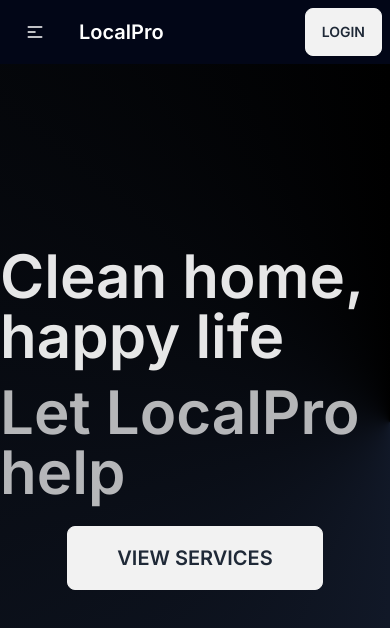
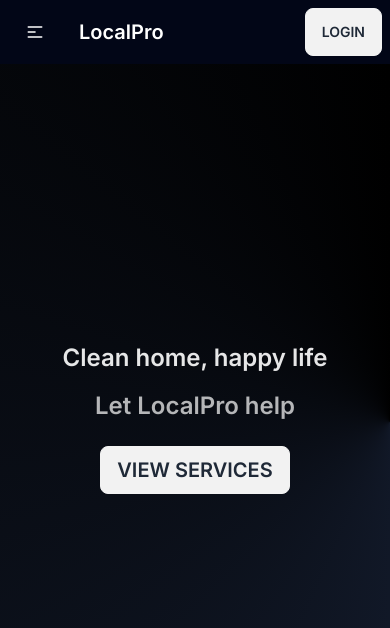
Before and after one commit to msrajawat298/rkarigar-in-nextjs, a Next.js app: page / in a window 390 px wide. Shown: the top 628 px of the page. Built offline with nearby package versions, Linux system fonts and the light colour scheme.

Commit message:
Making Intro Responsive

```diff
--- a/src/components/Intro.tsx
+++ b/src/components/Intro.tsx
@@ -5,9 +5,9 @@ export default function Intro() {
     return (
         <div className='w-full h-full md:px-10 flex items-center text-white  flex-col justify-center relative'>
 
-            <h1 className='text-6xl my-2 font-semibold text-white/90 '>Clean home, happy life </h1>
-            <h1 className='text-6xl my-2  font-semibold text-white/70 '>Let LocalPro help</h1>
-            <button className='btn btn-lg btn-wide text-xl my-4  dark:text-white'>View Services </button>
+            <h1 className='md:text-6xl text-2xl my-2 font-semibold text-white/90 '>Clean home, happy life </h1>
+            <h1 className='md:text-6xl text-2xl my-2  font-semibold text-white/70 '>Let LocalPro help</h1>
+            <button className='btn md:btn-lg md:btn-wide text-xl my-4  dark:text-white'>View Services </button>
 
         </div>
     )
--- a/src/components/Navbar.tsx
+++ b/src/components/Navbar.tsx
@@ -9,7 +9,7 @@ export default function Navbar() {
                     <label tabIndex={0} className="btn btn-ghost lg:hidden">
                         <svg xmlns="http://www.w3.org/2000/svg" className="h-5 w-5" fill="none" viewBox="0 0 24 24" stroke="currentColor"><path strokeLinecap="round" strokeLinejoin="round" strokeWidth="2" d="M4 6h16M4 12h8m-8 6h16" /></svg>
                     </label>
-                    <ul tabIndex={0} className="menu menu-sm dropdown-content mt-3 p-2 shadow bg-base-100 rounded-box w-52">
+                    <ul tabIndex={0} className="menu menu-sm dropdown-content mt-3 p-2 shadow bg-base-100 text-black dark:text-white rounded-box w-52">
                         <li><Link href={"/"}>Item 1</Link></li>
                         <li>
                             <Link href={"/"}>Parent</Link>
```
